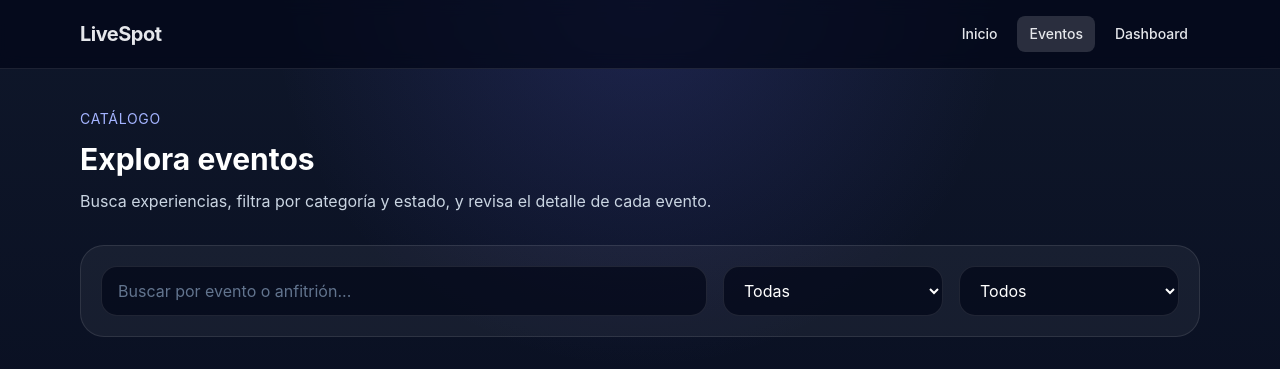
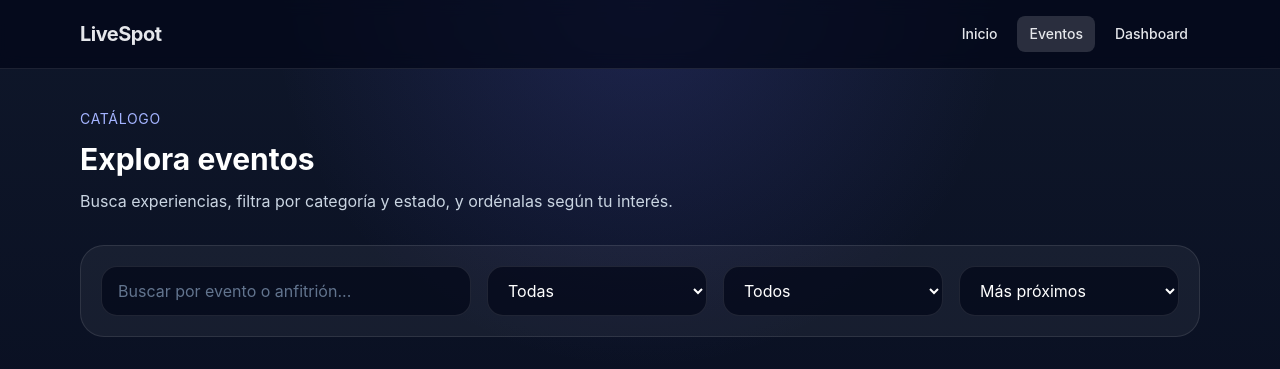
Before and after one commit to josecorrea01/livespot, a React (Vite) app: page /events in a window 1280 px wide. Shown: the top 369 px of the page. Built offline with nearby package versions, Linux system fonts and the light colour scheme.

Commit message:
feat: add event sorting to catalog

```diff
--- a/src/pages/EventsPage.jsx
+++ b/src/pages/EventsPage.jsx
@@ -6,12 +6,13 @@ export default function EventsPage() {
   const [search, setSearch] = useState('')
   const [category, setCategory] = useState('Todas')
   const [status, setStatus] = useState('Todos')
+  const [sortBy, setSortBy] = useState('date-asc')
 
   const categories = ['Todas', ...new Set(events.map((event) => event.category))]
   const statuses = ['Todos', ...new Set(events.map((event) => event.status))]
 
-  const filteredEvents = useMemo(() => {
-    return events.filter((event) => {
+  const filteredAndSortedEvents = useMemo(() => {
+    const filtered = events.filter((event) => {
       const matchesSearch =
         event.title.toLowerCase().includes(search.toLowerCase()) ||
         event.host.toLowerCase().includes(search.toLowerCase())
@@ -24,7 +25,36 @@ export default function EventsPage() {
 
       return matchesSearch && matchesCategory && matchesStatus
     })
-  }, [search, category, status])
+
+    const sorted = [...filtered].sort((a, b) => {
+      if (sortBy === 'date-asc') {
+        return a.date.localeCompare(b.date) || a.time.localeCompare(b.time)
+      }
+
+      if (sortBy === 'live-first') {
+        const score = (event) => {
+          if (event.status === 'En vivo') return 0
+          if (event.status === 'Próximo') return 1
+          return 2
+        }
+
+        return score(a) - score(b) || a.date.localeCompare(b.date)
+      }
+
+      if (sortBy === 'free-first') {
+        const score = (event) => (event.price === 'Gratis' ? 0 : 1)
+        return score(a) - score(b) || a.date.localeCompare(b.date)
+      }
+
+      if (sortBy === 'title-asc') {
+        return a.title.localeCompare(b.title)
+      }
+
+      return 0
+    })
+
+    return sorted
+  }, [search, category, status, sortBy])
 
   return (
     <div className="space-y-8">
@@ -34,11 +64,11 @@ export default function EventsPage() {
         </p>
         <h1 className="text-3xl font-bold text-white">Explora eventos</h1>
         <p className="max-w-2xl text-slate-300">
-          Busca experiencias, filtra por categoría y estado, y revisa el detalle de cada evento.
+          Busca experiencias, filtra por categoría y estado, y ordénalas según tu interés.
         </p>
       </div>
 
-      <div className="grid gap-4 rounded-3xl border border-white/10 bg-white/5 p-5 md:grid-cols-[1fr_220px_220px]">
+      <div className="grid gap-4 rounded-3xl border border-white/10 bg-white/5 p-5 md:grid-cols-[1fr_220px_220px_220px]">
         <input
           type="text"
           placeholder="Buscar por evento o anfitrión..."
@@ -70,11 +100,24 @@ export default function EventsPage() {
             </option>
           ))}
         </select>
+
+        <select
+          value={sortBy}
+          onChange={(e) => setSortBy(e.target.value)}
+          className="rounded-2xl border border-white/10 bg-slate-950/70 px-4 py-3 text-white outline-none"
+        >
+          <option value="date-asc">Más próximos</option>
+          <option value="live-first">En vivo primero</option>
+          <option value="free-first">Gratis primero</option>
+          <option value="title-asc">A-Z</option>
+        </select>
       </div>
 
-      <div className="flex items-center justify-between gap-4">
+      <div className="flex flex-col gap-3 sm:flex-row sm:items-center sm:justify-between">
         <p className="text-sm text-slate-400">
-          {filteredEvents.length} resultado{filteredEvents.length === 1 ? '' : 's'} encontrado{filteredEvents.length === 1 ? '' : 's'}
+          {filteredAndSortedEvents.length} resultado
+          {filteredAndSortedEvents.length === 1 ? '' : 's'} encontrado
+          {filteredAndSortedEvents.length === 1 ? '' : 's'}
         </p>
 
         <button
@@ -83,6 +126,7 @@ export default function EventsPage() {
             setSearch('')
             setCategory('Todas')
             setStatus('Todos')
+            setSortBy('date-asc')
           }}
           className="rounded-xl border border-white/10 px-4 py-2 text-sm font-medium text-slate-300 transition hover:bg-white/10 hover:text-white"
         >
@@ -90,7 +134,7 @@ export default function EventsPage() {
         </button>
       </div>
 
-      {filteredEvents.length === 0 ? (
+      {filteredAndSortedEvents.length === 0 ? (
         <div className="rounded-3xl border border-dashed border-white/15 bg-white/5 p-8 text-center">
           <h2 className="text-xl font-semibold text-white">
             No se encontraron resultados
@@ -101,7 +145,7 @@ export default function EventsPage() {
         </div>
       ) : (
         <div className="grid gap-6 md:grid-cols-2 xl:grid-cols-3">
-          {filteredEvents.map((event) => (
+          {filteredAndSortedEvents.map((event) => (
             <EventCard key={event.id} event={event} />
           ))}
         </div>
```
